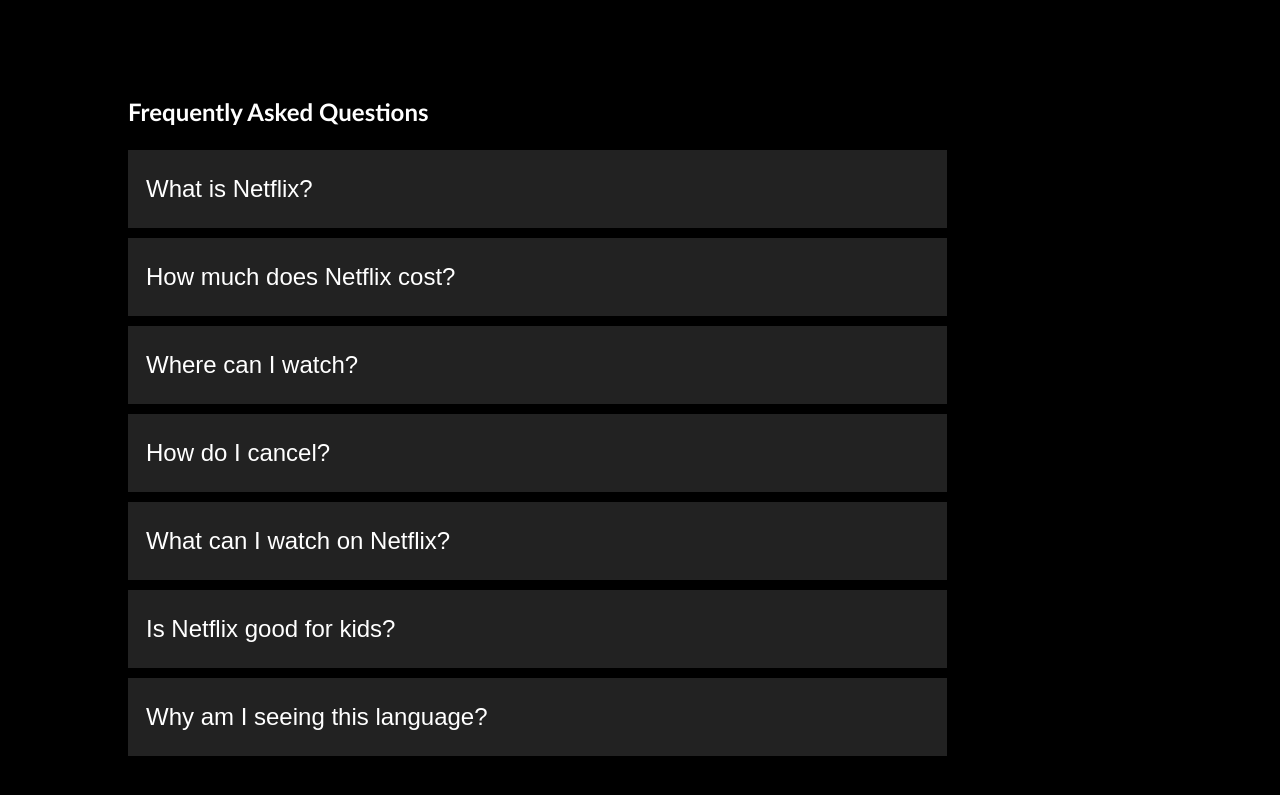
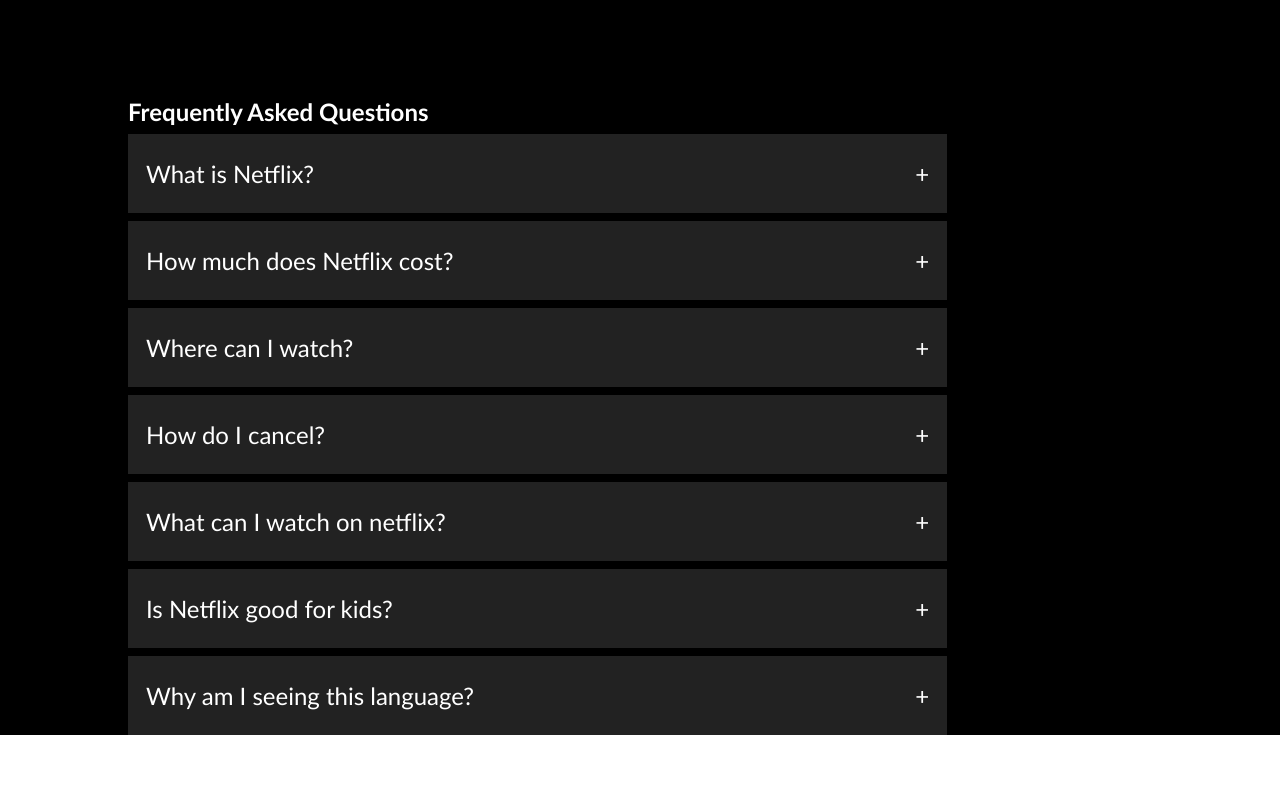
Before and after one commit to konoto1/react-netflix, a React (Vite) app: page / in a window 1280 px wide. Shown: the part 1443-2238 px from the top of the page. After the commit the page ends 2178 px from the top, so only its background shows below. Built offline with nearby package versions, Linux system fonts and the light colour scheme.

Commit message:
update section Four buttons

```diff
--- a/src/components/SectionFour.css
+++ b/src/components/SectionFour.css
@@ -1,14 +1,14 @@
 .sectionFour {
     display: flex;
     flex-direction: column;
-    gap: 1.5rem;
-    height: 800px;
+    gap: 0.5rem;
+    /* height: 800px; */
     background-color: black;
     color: white;
     padding: 0rem 8rem;
 }
 
-.sectionFourBtnContainer > button{
+.sectionFourBtnContainer {
     background-color: rgb(34, 34, 34);
     color: #444;
     cursor: pointer;
@@ -20,16 +20,21 @@
     transition: 0.4s;
     color: white;
     font-size: 1.5rem;
-    margin-bottom: 10px;
 }
 
-.sectionFourBtnContainer>button:hover {
+.sectionFourBtnContainer:hover {
     background-color: rgb(45, 45, 45);
 }
 
-.panel {
-    padding: 0 18px;
-    background-color: white;
+.hidden {
     display: none;
-    overflow: hidden;
 }
+
+.titleContainer {
+    display: flex;
+    justify-content: space-between;
+}
+
+.text {
+    margin-top: 10px;
+}
--- a/src/components/SectionFour.jsx
+++ b/src/components/SectionFour.jsx
@@ -1,55 +1,122 @@
 import "./SectionFour.css";
+import { useState } from "react";
+
 
 export const SectionFour = () => {
 
+    const [data, setData] = useState([
+    {
+      title: 'What is Netflix?',
+      text: 'Netflix is a streaming service that offers a wide variety of award-winning TV shows, movies, anime, documentaries, and more on thousands of internet-connected devices.You can watch as much as you want, whenever you want without a single commercial – all for one low monthly price. There\'s always something new to discover and new TV shows and movies are added every week!',
+      status: 'hidden',
+      icon: '+'
+    },
+    {
+      title: 'How much does Netflix cost?',
+      text: 'Watch Netflix on your smartphone, tablet, Smart TV, laptop, or streaming device, all for one fixed monthly fee. Plans range from EUR 7.99 to EUR 11.99 a month. No extra costs, no contracts.',
+      status: 'hidden',
+      icon: '+'
+    },
+    {
+      title: 'Where can I watch?',
+      text: 'Watch anywhere, anytime. Sign in with your Netflix account to watch instantly on the web at netflix.com from your personal computer or on any internet-connected device that offers the Netflix app, including smart TVs, smartphones, tablets, streaming media players and game consoles. You can also download your favorite shows with the iOS or Android app.Use downloads to watch while you\'re on the go and without an internet connection. Take Netflix with you anywhere.',
+      status: 'hidden',
+      icon: '+'
+    },
+    {
+      title: 'How do I cancel?',
+      text: 'Netflix is flexible. There are no pesky contracts and no commitments. You can easily cancel your account online in two clicks. There are no cancellation fees – start or stop your account anytime.',
+      status: 'hidden',
+      icon: '+'
+    },
+    {
+      title: 'What can I watch on netflix?',
+      text: 'Netflix has an extensive library of feature films, documentaries, TV shows, anime, award-winning Netflix originals, and more. Watch as much as you want, anytime you want.',
+      status: 'hidden',
+      icon: '+'
+    },
+    {
+      title: 'Is Netflix good for kids?',
+      text: 'The Netflix Kids experience is included in your membership to give parents control while kids enjoy family-friendly TV shows and movies in their own space. Kids profiles come with PIN - protected parental controls that let you restrict the maturity rating of content kids can watch and block specific titles you don’t want kids to see.',
+      status: 'hidden',
+      icon: '+'
+    },
+    {
+      title: 'Why am I seeing this language?',
+      text: 'Your browser preferences determine the language shown here.',
+      status: 'hidden',
+      icon: '+'
+    },
+  ])
+  function hiddenPress(title) {
+      setData(data.map(item => title === item.title ? item.status === 'test' ? { ...item, status: 'hidden', icon: '+' } : { ...item, status: 'test', icon: 'x' } : { ...item, status: 'hidden', icon: '+' }));
+  }
+  //prev => prev.map(title === prev.title ? { ...prev, status: 'test' } : { ...prev, status: 'hidden' })
   return (
+    <>
      <section className="sectionFour">
         <h2>Frequently Asked Questions</h2>
-            <div>
-                <div className="sectionFourBtnContainer">
-                    <button>What is Netflix?</button>
-                    <div className="panel">
-                        <p>Lorem ipsum...</p>
+      {data.map((item, index) =>
+        <div className='sectionFourBtnContainer' key={index} onClick={() => hiddenPress(item.title)}>
+          <div className="titleContainer">
+            <p>{item.title}</p>
+            <p>{item.icon}</p>
           </div>
+          <p className={item.status + ' text'} >{item.text}</p>
         </div>
-                <div className="sectionFourBtnContainer">
-                    <button>How much does Netflix cost?</button>
-                     <div className="panel">
-                        <p>Lorem ipsum...</p>
-                    </div>
-                </div>
-                <div className="sectionFourBtnContainer">
-                    <button>Where can I watch?</button>
-                     <div className="panel">
-                        <p>Lorem ipsum...</p>
-                    </div>
-                </div>
-                <div className="sectionFourBtnContainer">
-                    <button>How do I cancel?</button>
-                     <div className="panel">
-                        <p>Lorem ipsum...</p>
-                    </div>
-                </div>
-                <div className="sectionFourBtnContainer">
-                    <button>What can I watch on Netflix?</button>
-                     <div className="panel">
-                        <p>Lorem ipsum...</p>
-                    </div>
-                </div>
-                <div className="sectionFourBtnContainer">
-                    <button>Is Netflix good for kids?</button>
-                     <div className="panel">
-                        <p>Lorem ipsum...</p>
-                    </div>
-                </div>
-                <div className="sectionFourBtnContainer">
-                    <button>Why am I seeing this language?</button>
-                     <div className="panel">
-                        <p>Lorem ipsum...</p>
-                    </div>
-                </div>
-            </div>
+      )}
       </section>
+    </>
   )
+}
 
-}
+//     return (
+//         <section className="sectionFour">
+//             <h2>Frequently Asked Questions</h2>
+//             <div>
+//                 <div className="sectionFourBtnContainer">
+//                     <button>What is Netflix?</button>
+//                     <div className="panel">
+//                         <p>Lorem ipsum...</p>
+//                     </div>
+//                 </div>
+//                 <div className="sectionFourBtnContainer">
+//                     <button>How much does Netflix cost?</button>
+//                      <div className="panel">
+//                         <p>Lorem ipsum...</p>
+//                     </div>
+//                 </div>
+//                 <div className="sectionFourBtnContainer">
+//                     <button>Where can I watch?</button>
+//                      <div className="panel">
+//                         <p>Lorem ipsum...</p>
+//                     </div>
+//                 </div>
+//                 <div className="sectionFourBtnContainer">
+//                     <button>How do I cancel?</button>
+//                      <div className="panel">
+//                         <p>Lorem ipsum...</p>
+//                     </div>
+//                 </div>
+//                 <div className="sectionFourBtnContainer">
+//                     <button>What can I watch on Netflix?</button>
+//                      <div className="panel">
+//                         <p>Lorem ipsum...</p>
+//                     </div>
+//                 </div>
+//                 <div className="sectionFourBtnContainer">
+//                     <button>Is Netflix good for kids?</button>
+//                      <div className="panel">
+//                         <p>Lorem ipsum...</p>
+//                     </div>
+//                 </div>
+//                 <div className="sectionFourBtnContainer">
+//                     <button>Why am I seeing this language?</button>
+//                      <div className="panel">
+//                         <p>Lorem ipsum...</p>
+//                     </div>
+//                 </div>
+//             </div>
+//         </section>
+//     )
+// }
```
Also changed, not shown: src/components/SectionFive.jsx (added, +10 -0 lines), src/components/SectionFive.css (added). Lines whose indentation alone changed are shown as unchanged.
